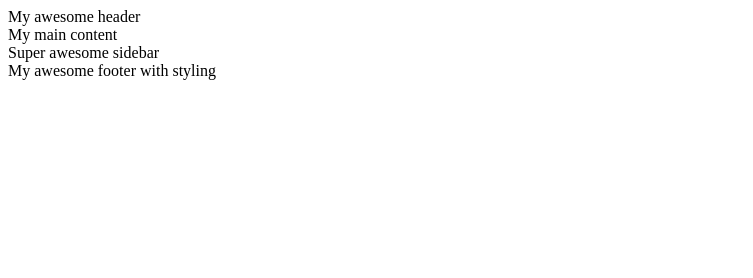
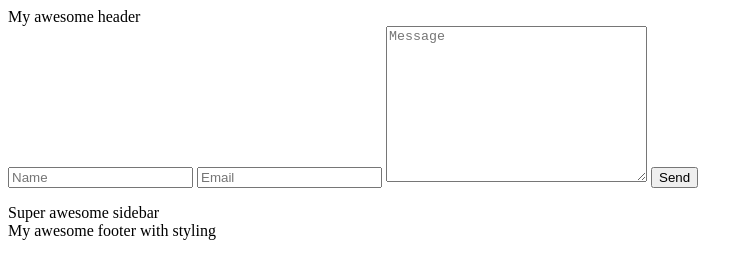
Before and after one commit to sibala/git-test, a plain HTML site: page index.html in a window 1280 px wide. Shown: the whole page, without its empty margins (0-753 px from the left). Drawn offline with Linux system fonts and the light colour scheme.

Commit message:
Contact form done

```diff
--- a/index.html
+++ b/index.html
@@ -7,7 +7,14 @@
 </head>
 <body>
     <header>My awesome header</header>
-    <main>My main content</main>
+    <main>
+        <form action="">
+            <input type="text" name="name" placeholder="Name">
+            <input type="email" name="email" placeholder="Email">
+            <textarea name="" id="" cols="30" rows="10" placeholder="Message"></textarea>
+            <button>Send</button>
+        </form>
+    </main>
 
     <aside>Super awesome sidebar</aside>
 
```
